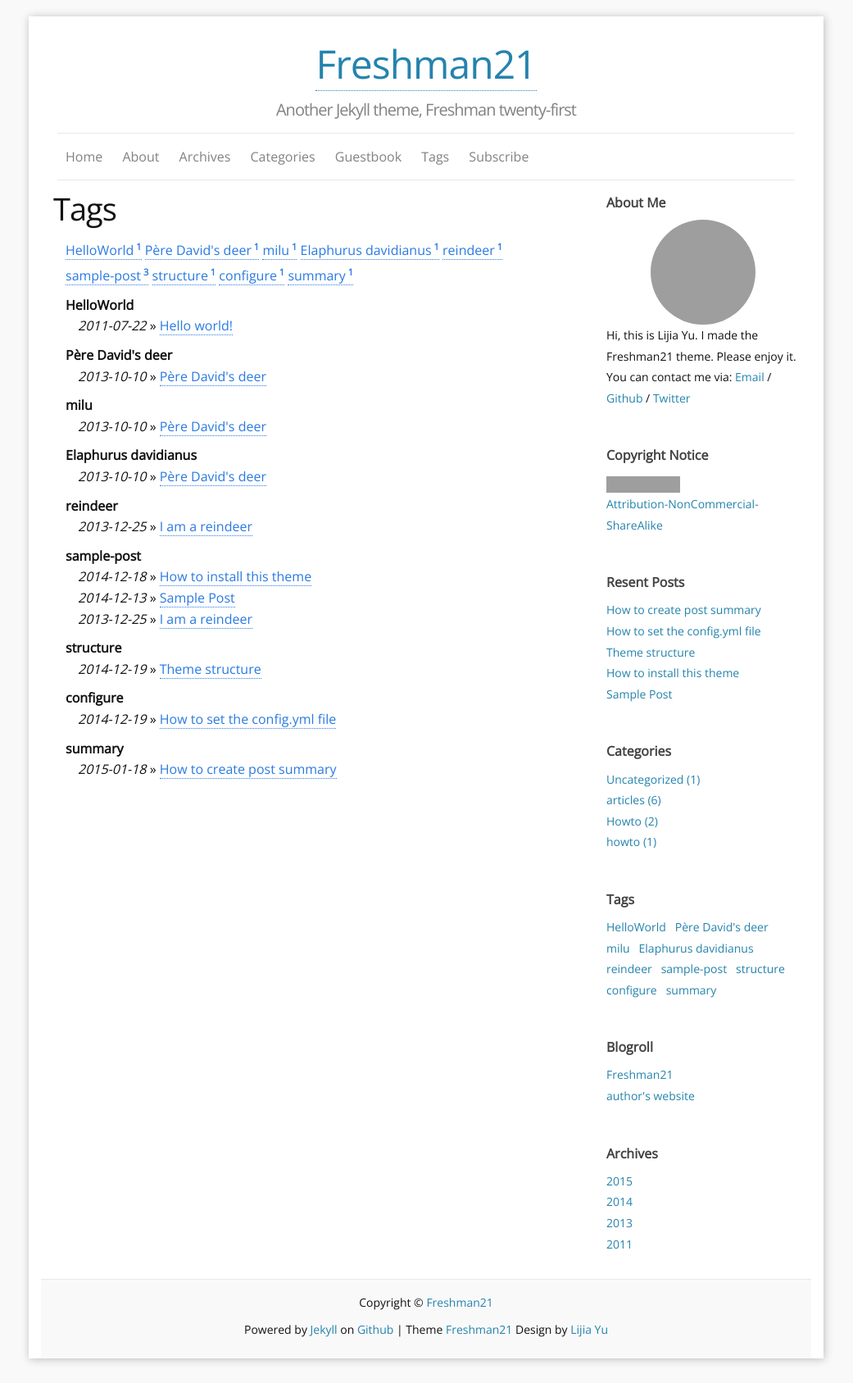
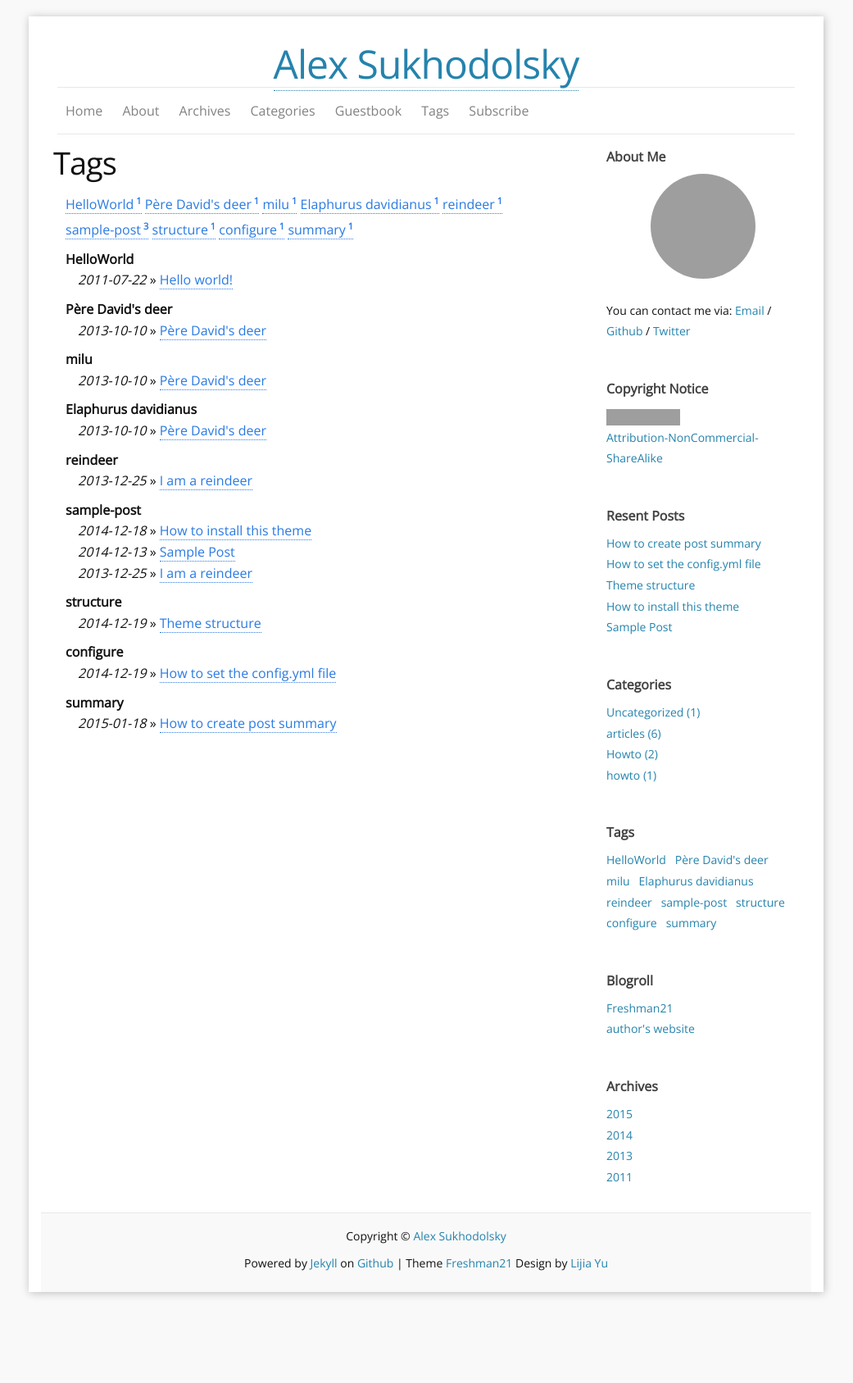
Before and after one commit to alexsukhodolsky/alexsukhodolsky.github.io, a Jekyll site: the page built from tags.md, in a window 1280 px wide. Shown: the whole page at 82% size, without its empty margins (120-1161 px from the left). Built offline with Jekyll 4.4.1, drawn with Linux system fonts in a browser that asks for light colours; after the commit the page ends 1606 px from its top, so only the background shows below that; grey boxes are pictures that could not be loaded.

Commit message:
updated config

```diff
--- a/_config.yml
+++ b/_config.yml
@@ -1,20 +1,20 @@
 ### Site info:
-title: Freshman21
-tagline: Another Jekyll theme, Freshman twenty-first
-author: Lijia YU
-email: yu@lijiayu.net
-description: "Freshman21 is a Jekyll blog theme." # You can edit this line in _config.yml. It will appear in your document head meta and in your feed.xml site description
+title: Alex Sukhodolsky
+tagline:
+author: Alex Sukhodolsky
+email: hitupalex@gmail.com
+description: "My blog" # You can edit this line in _config.yml. It will appear in your document head meta and in your feed.xml site description
 keywords: "Jekyll, theme, Freshman21"
-baseurl: "/freshman21" # the subpath of your site, e.g. /blog/
-url: "http://yulijia.net/freshman21" # the base hostname & protocol for your site
+baseurl: "/" # the subpath of your site, e.g. /blog/
+url: "http://alexsukhodolsky.github.io/" # the base hostname & protocol for your site
 
 
 ### Personal info and site tools info:
-twitter_username: yulijia
-github_username:  yulijia
-disqus_shortname: freshman21
+twitter_username: alexsukhodolsky
+github_username:  alexsukhodolsky
+disqus_shortname: hitupalex
 favicon:     "/images/favicon.ico"
-aboutme: Hi, this is Lijia Yu. I made the Freshman21 theme. Please enjoy it. # these are shown on aboutme-sidebar.
+aboutme:  # these are shown on aboutme-sidebar.
 aboutme_photo: https://i.imgur.com/Mdc4szJl.jpg # your photo.
 
 
```
